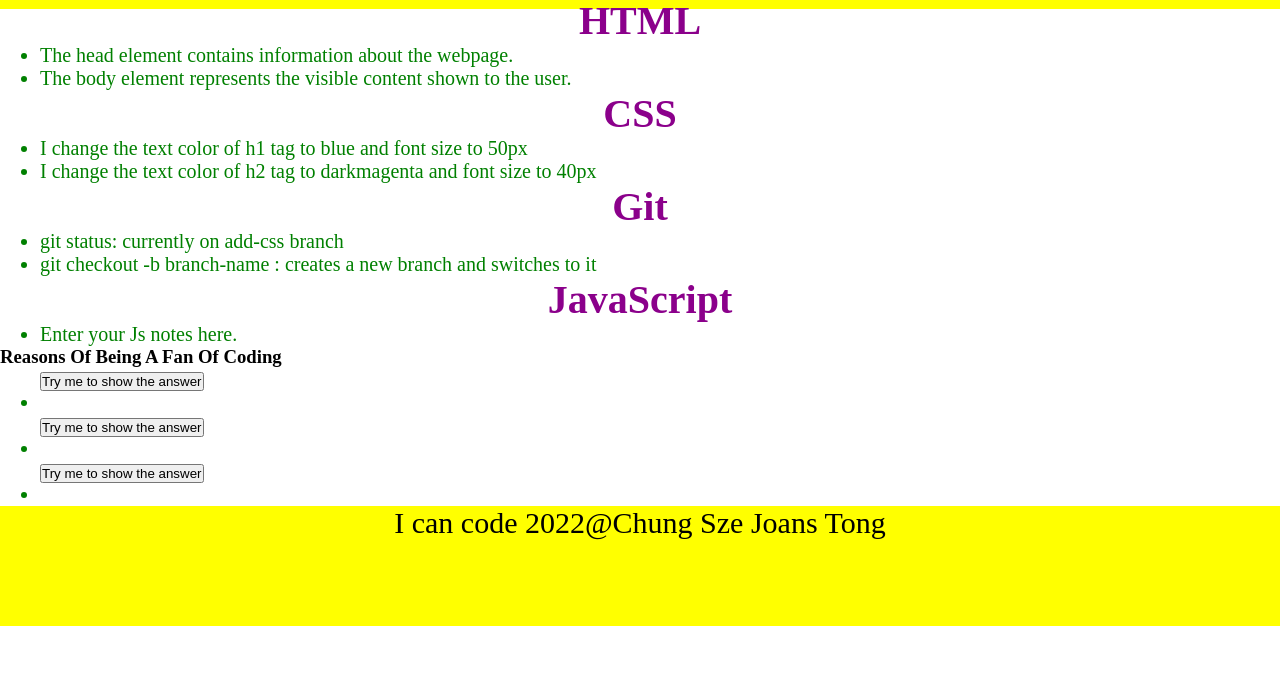
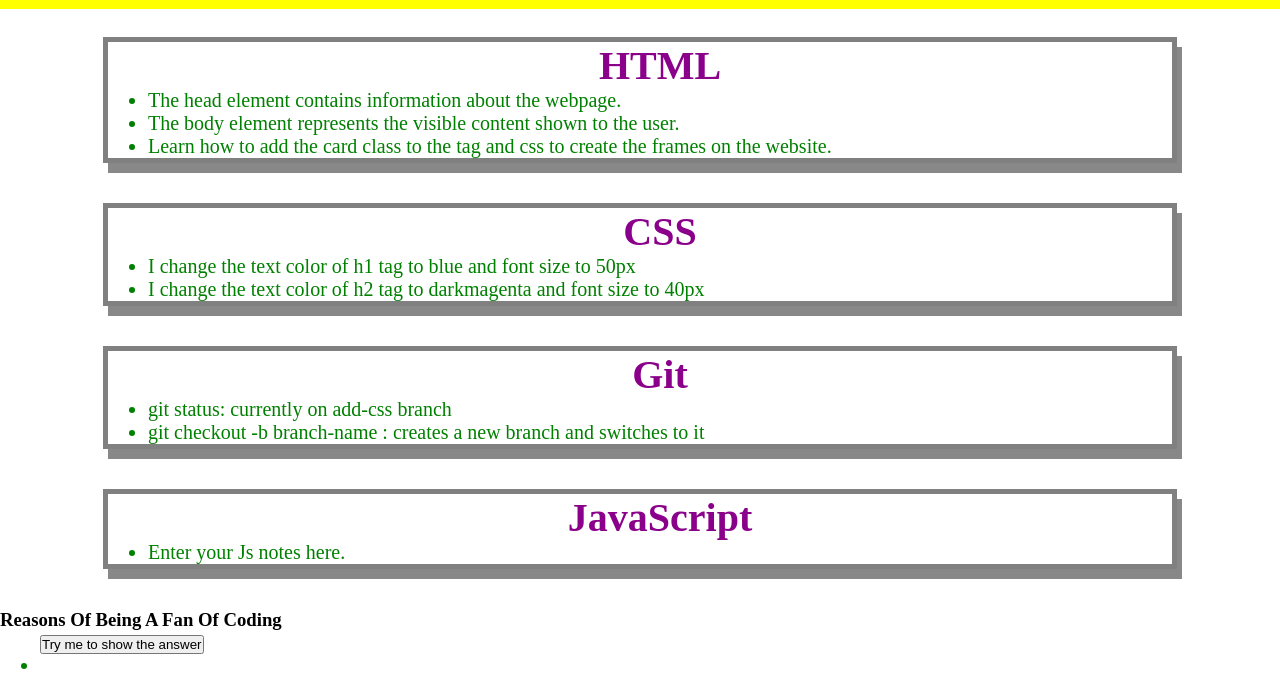
Before and after one commit to Chungsze/prework-study-guide, a plain HTML site: page index.html in a window 1280 px wide. Shown: the part 111-789 px from the top of the page. Drawn offline with Linux system fonts and the light colour scheme.

Commit message:
add content to html and added css project

```diff
--- a/assets/style.css
+++ b/assets/style.css
@@ -44,3 +44,10 @@ p{
    text-align: center;
    font-size: 30px;
 }
+
+.card{
+    width: 80%;
+    margin: 40px auto ;
+    border: 5px solid grey;
+    box-shadow: 5px 10px #888888;
+}
--- a/index.html
+++ b/index.html
@@ -22,25 +22,32 @@
   <header id="top">
     <h1>Prework Study Guide</h1>
     <img src="./assets/kururu.png" alt="Kururu is coding."/>
-    <h2>HTML</h2>
-    <ul>
+
+    <ul class="card">
+      <h2>HTML</h2>
       <li>The head element contains information about the webpage.</li>
       <li>The body element represents the visible content shown to the user.</li>
+      <li>Learn how to add the card class to the tag and css to create the frames on the website.</li>
     </ul>
-    <h2>CSS</h2>
-    <ul>
+
+    <ul class="card">
+      <h2>CSS</h2>
       <li>I change the text color of h1 tag to blue and font size to 50px</li>
       <li>I change the text color of h2 tag to darkmagenta and font size to 40px</li>
     </ul>
-    <h2>Git</h2>
-    <ul>
+
+    <ul class="card">
+      <h2>Git</h2>
       <li>git status: currently on add-css branch</li>
       <li>git checkout -b branch-name : creates a new branch and switches to it</li>
     </ul>
-    <h2>JavaScript</h2>
-    <ul>
+
+    <ul class="card">
+      <h2>JavaScript</h2>
       <li>Enter your Js notes here.</li>
     </ul>
+
+
   <main>
     <h3>Reasons Of Being A Fan Of Coding</h3>
      <ul>
```
